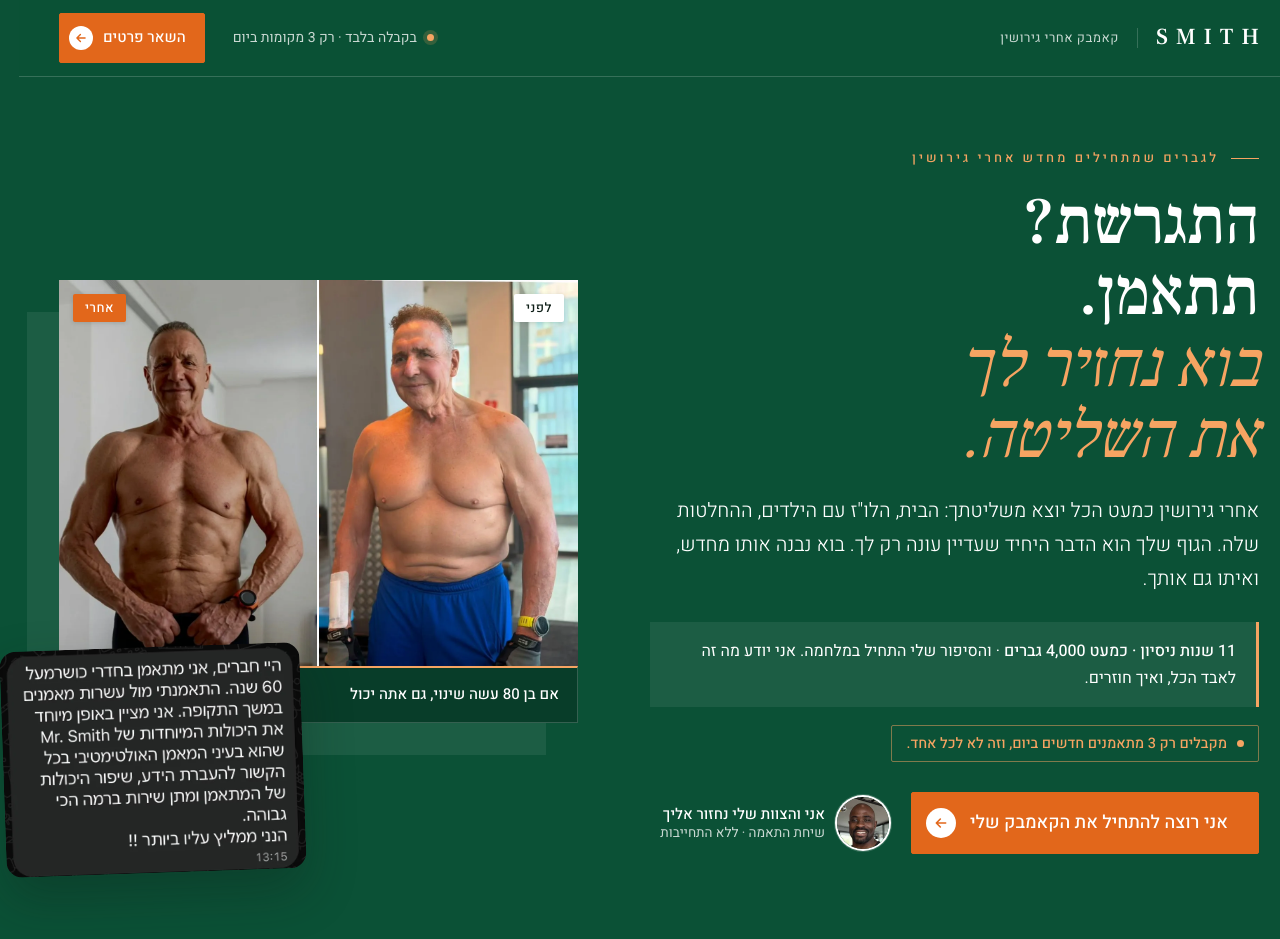
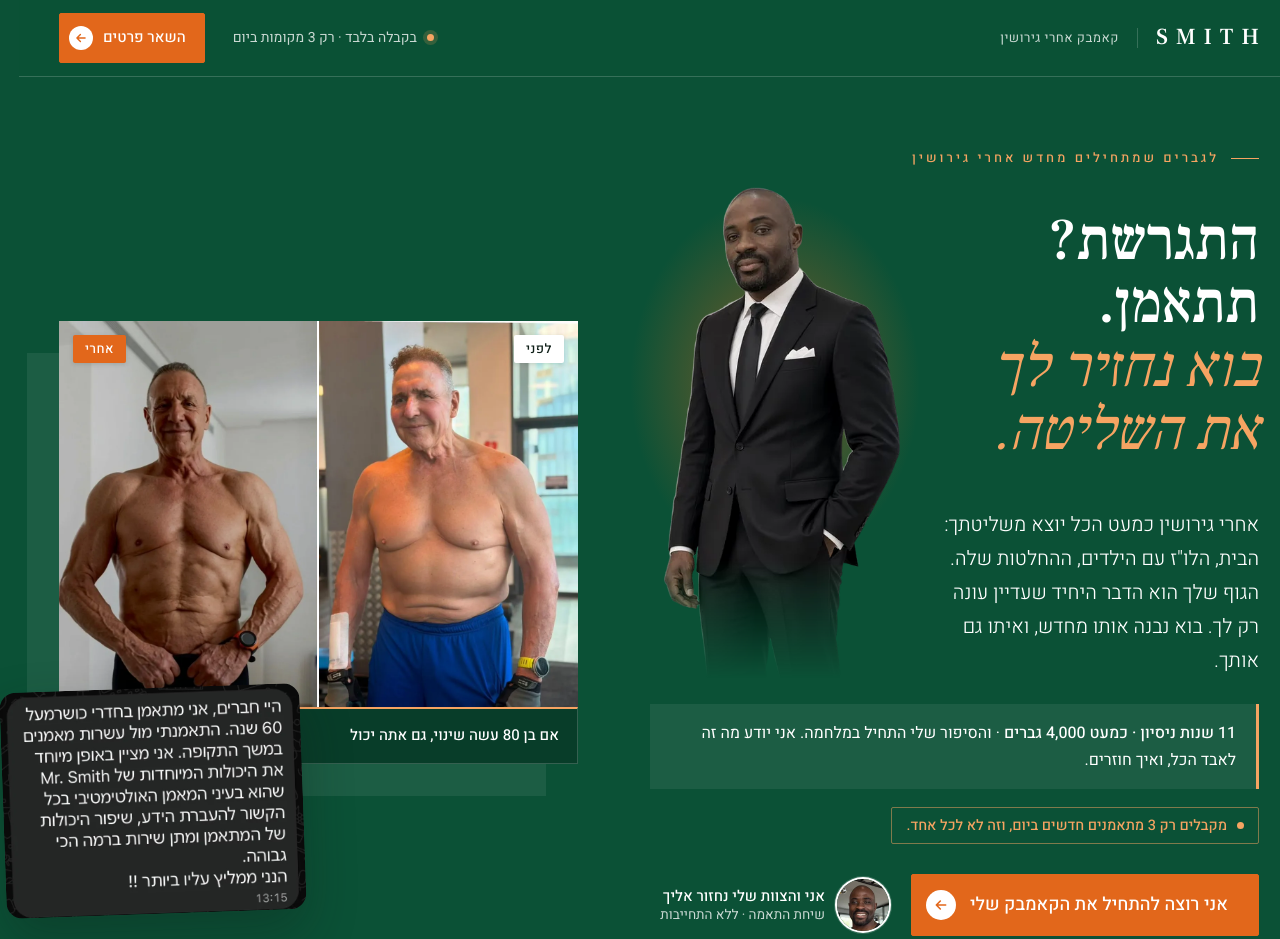
Before and after one commit to shakedcohen03-del/smith-funnel, a website with bundled scripts: page start/index.html in a window 1280 px wide. Shown: the top 939 px of the page. Built offline with nearby package versions, Linux system fonts and the light colour scheme.

Commit message:
דף הנחיתה /start: סמית' בחליפה ליד הכותרת
Co-Authored-By: Claude Opus 5.5 <noreply@anthropic.com>

```diff
--- a/assets/page/page.css
+++ b/assets/page/page.css
@@ -829,3 +829,24 @@ body { background: var(--bg); color: var(--text); }
 .qa[open] .qa__ico, .qa summary:hover .qa__ico { background: var(--orange); border-color: var(--orange); }
 /* מסגרות של תמונות וסרטונים: כהות, לא לבנות, עד שהתמונה נטענת */
 .short, .tv__link { background: var(--bg-deep); }
+
+/* סמית' בחליפה ליד הכותרת: גזור על הירוק, הילה כתומה מאחוריו ודהייה למטה. בטלפון לצד הכותרת, במחשב לצד הכותרת והפסקה */
+.hero__intro { display: grid; grid-template-columns: minmax(0, 1fr) 44%; column-gap: 8px; align-items: center; }
+.hero__intro .h1 { grid-column: 1; grid-row: 1; font-size: clamp(34px, 9.6vw, 66px); }
+.hero__intro .lead { grid-column: 1 / -1; grid-row: 2; }
+.hero__smith { grid-column: 2; grid-row: 1; position: relative; margin: 0; align-self: end; }
+.hero__smith::before {
+  content: ""; position: absolute; inset: 2% -8% 22% -8%; border-radius: 50%;
+  background: radial-gradient(closest-side, rgba(226, 103, 27, .55), rgba(226, 103, 27, .2) 62%, rgba(226, 103, 27, 0));
+}
+.hero__smith img {
+  position: relative; z-index: 1; width: 100%; height: auto;
+  -webkit-mask-image: linear-gradient(180deg, #000 76%, transparent 100%); mask-image: linear-gradient(180deg, #000 76%, transparent 100%);
+}
+@media (min-width: 1000px) {
+  .hero__intro { grid-template-columns: minmax(0, 1fr) 250px; column-gap: 28px; align-items: end; }
+  .hero__intro .h1 { font-size: clamp(38px, 4.6vw, 66px); }
+  .hero__smith { grid-row: 1 / span 2; }
+  .hero__intro .lead { grid-column: 1; }
+}
+@media (min-width: 600px) and (max-width: 999px) { .hero__intro { grid-template-columns: minmax(0, 1fr) 260px; column-gap: 24px; } }
--- a/start/index.html
+++ b/start/index.html
@@ -46,12 +46,17 @@
   <div class="wrap hero__grid">
     <div class="hero__text">
       <p class="eyebrow">לגברים שמתחילים מחדש אחרי גירושין</p>
+      <div class="hero__intro">
         <h1 class="h1" id="hero-title">
           <span class="ln">התגרשת?</span>
           <span class="ln">תתאמן.</span>
           <span class="ln em">בוא נחזיר לך את השליטה.</span>
         </h1>
+        <figure class="hero__smith">
+          <img src="/assets/smith/suit-540.webp" srcset="/assets/smith/suit-360.webp 360w, /assets/smith/suit-540.webp 540w" sizes="(min-width: 1000px) 250px, 46vw" width="540" height="1060" alt="סמית' בחליפה" fetchpriority="high" decoding="async">
+        </figure>
         <p class="lead">אחרי גירושין כמעט הכל יוצא משליטתך: הבית, הלו"ז עם הילדים, ההחלטות שלה. הגוף שלך הוא הדבר היחיד שעדיין עונה רק לך. בוא נבנה אותו מחדש, ואיתו גם אותך.</p>
+      </div>
       <p class="note"><strong>11 שנות ניסיון · כמעט 4,000 גברים</strong> · והסיפור שלי התחיל במלחמה. אני יודע מה זה לאבד הכל, ואיך חוזרים.</p>
       <p class="badge"><span class="badge__dot" aria-hidden="true"></span>מקבלים רק 3 מתאמנים חדשים ביום, וזה לא לכל אחד.</p>
       <div class="hero__cta">
```
Also changed, not shown: assets/smith/suit-360.webp (added), assets/smith/suit-540.webp (added). Lines whose indentation alone changed are shown as unchanged.
